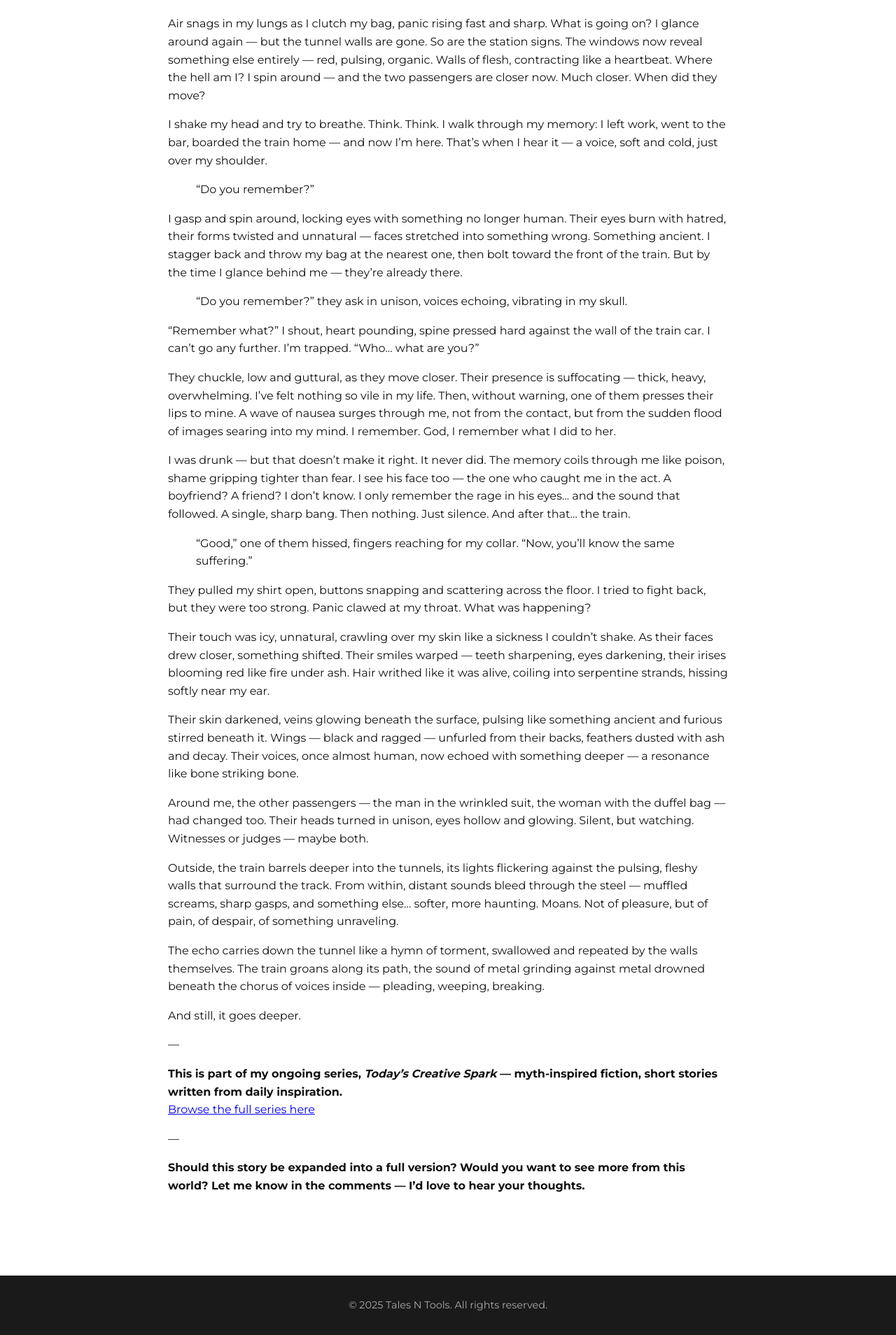
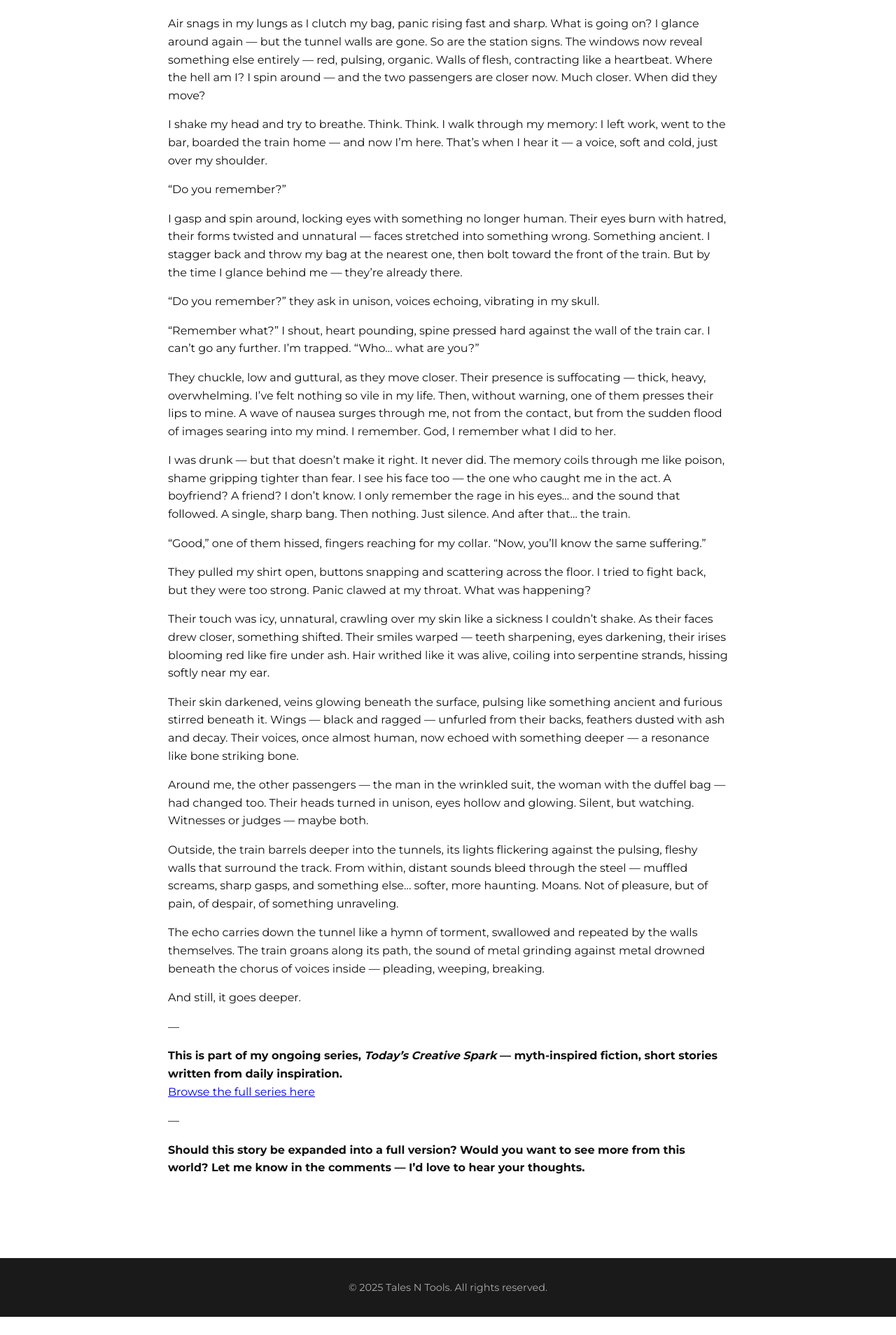
Before and after one commit to TalesNTools/TalesNTools, a Jekyll site: the page built from _posts/2025-03-17-furies-on-the-train.md, in a window 1280 px wide. Shown: the part 1097-3005 px from the top of the page at 70% size. Built offline with Jekyll 4.4.1, drawn with Linux system fonts in a browser that asks for light colours; after the commit the page ends 2979 px from its top, so only the background shows below that.

```diff
--- a/_posts/2025-03-17-furies-on-the-train.md
+++ b/_posts/2025-03-17-furies-on-the-train.md
@@ -21,11 +21,11 @@ Air snags in my lungs as I clutch my bag, panic rising fast and sharp. What is g
 
 I shake my head and try to breathe. Think. Think. I walk through my memory: I left work, went to the bar, boarded the train home — and now I’m here. That’s when I hear it — a voice, soft and cold, just over my shoulder.
 
-> “Do you remember?”
+“Do you remember?”
 
 I gasp and spin around, locking eyes with something no longer human. Their eyes burn with hatred, their forms twisted and unnatural — faces stretched into something wrong. Something ancient. I stagger back and throw my bag at the nearest one, then bolt toward the front of the train. But by the time I glance behind me — they’re already there.
 
-> “Do you remember?” they ask in unison, voices echoing, vibrating in my skull.
+“Do you remember?” they ask in unison, voices echoing, vibrating in my skull.
 
 “Remember what?” I shout, heart pounding, spine pressed hard against the wall of the train car. I can’t go any further. I’m trapped. “Who… what are you?”
 
@@ -33,7 +33,7 @@ They chuckle, low and guttural, as they move closer. Their presence is suffocati
 
 I was drunk — but that doesn’t make it right. It never did. The memory coils through me like poison, shame gripping tighter than fear. I see his face too — the one who caught me in the act. A boyfriend? A friend? I don’t know. I only remember the rage in his eyes… and the sound that followed. A single, sharp bang. Then nothing. Just silence. And after that… the train.
 
-> “Good,” one of them hissed, fingers reaching for my collar. “Now, you’ll know the same suffering.”
+“Good,” one of them hissed, fingers reaching for my collar. “Now, you’ll know the same suffering.”
 
 They pulled my shirt open, buttons snapping and scattering across the floor. I tried to fight back, but they were too strong. Panic clawed at my throat. What was happening?
 
```
